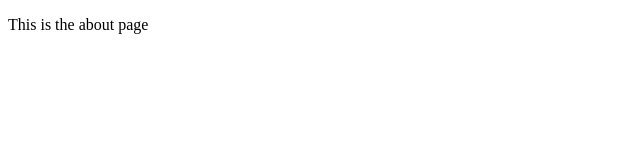
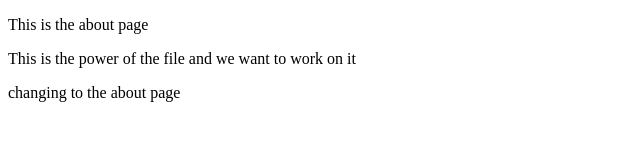
Before and after one commit to Arshad-khan147/practice, a plain HTML site: page assets/about.html in a window 1280 px wide. Shown: the whole page, without its empty margins (0-640 px from the left). Drawn offline with Linux system fonts and the light colour scheme.

Commit message:
this is the updated about page

```diff
--- a/assets/about.html
+++ b/assets/about.html
@@ -7,5 +7,7 @@
 </head>
 <body>
     <p>This is the about page</p>
+    <p>This is the power of the file and we want to work on it</p>
+    <p>changing to the about page</p>
 </body>
 </html>
```
